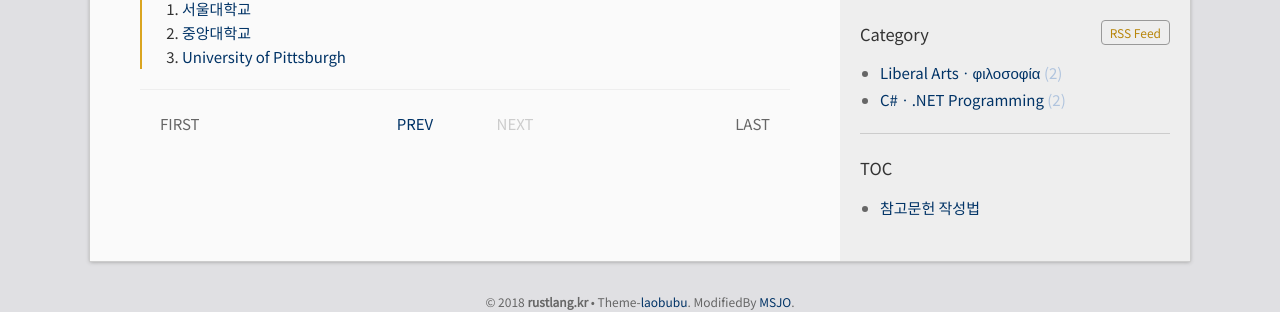
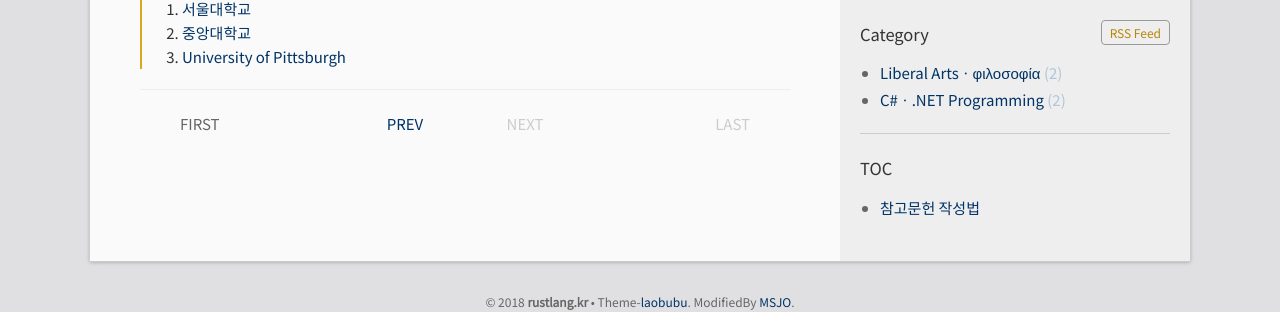
Before and after one commit to DebugJO/rustlang, a Jekyll site: the page built from _posts/2018-10-02-1.md, in a window 1280 px wide. Shown: the part 562-874 px from the top of the page. Built offline with Jekyll 4.4.1, drawn with Linux system fonts in a browser that asks for light colours.

Commit message:
Update post.html

```diff
--- a/_layouts/post.html
+++ b/_layouts/post.html
@@ -15,36 +15,41 @@ layout: default
 
   {% include comment.html %}
 
-<!-- 구분선 복구 -->
+<!-- 구분선 -->
 <hr style="border: 0; border-top: 1px solid #eee; margin: 20px 0;">
 
-<div class="pagination" style="display: flex; justify-content: center; align-items: center; padding: 0 20px;">
+<div class="pagination" style="display: flex; justify-content: center; align-items: center; padding: 0 40px;">
+  {% assign first_post = site.posts.first %}
+  {% assign oldest_post = site.posts.last %}
 
-  <!-- FIRST (왼쪽 여백 확보) -->
   <div style="flex: 1; text-align: left;">
-    {% assign first_post = site.posts.first %}
-    <a href="{{ first_post.url | relative_url }}" style="text-decoration: none; font-weight: normal; color: #666;">FIRST</a>
+    {% if page.url == first_post.url %}
+      <span style="color: #ccc; cursor: default;">FIRST</span>
+    {% else %}
+      <a href="{{ first_post.url | relative_url }}" style="text-decoration: none; font-weight: normal; color: #666;">FIRST</a>
+    {% endif %}
   </div>
 
-  <!-- 중앙 그룹 (PREV & NEXT) -->
-  <div style="flex: 2; display: flex; justify-content: center; gap: 50px;">
+  <div style="flex: 2; display: flex; justify-content: center; gap: 70px;">
     {% if page.next %}
-      <a href="{{ page.next.url | relative_url }}" class="next" style="min-width: 50px; text-align: center; text-decoration: none;">PREV</a>
+      <a href="{{ page.next.url | relative_url }}" style="min-width: 50px; text-align: center; text-decoration: none;">PREV</a>
     {% else %}
-      <span class="next" style="color: #ccc; min-width: 50px; text-align: center;">PREV</span>
+      <span style="color: #ccc; min-width: 50px; text-align: center;">PREV</span>
     {% endif %}
 
     {% if page.previous %}
-      <a href="{{ page.previous.url | relative_url }}" class="previous" style="min-width: 50px; text-align: center; text-decoration: none;">NEXT</a>
+      <a href="{{ page.previous.url | relative_url }}" style="min-width: 50px; text-align: center; text-decoration: none;">NEXT</a>
     {% else %}
-      <span class="previous" style="color: #ccc; min-width: 50px; text-align: center;">NEXT</span>
+      <span style="color: #ccc; min-width: 50px; text-align: center;">NEXT</span>
     {% endif %}
   </div>
 
-  <!-- LAST (오른쪽 여백 확보) -->
   <div style="flex: 1; text-align: right;">
-    {% assign oldest_post = site.posts.last %}
-    <a href="{{ oldest_post.url | relative_url }}" style="text-decoration: none; font-weight: normal; color: #666;">LAST</a>
+    {% if page.url == oldest_post.url %}
+      <span style="color: #ccc; cursor: default;">LAST</span>
+    {% else %}
+      <a href="{{ oldest_post.url | relative_url }}" style="text-decoration: none; font-weight: normal; color: #666;">LAST</a>
+    {% endif %}
   </div>
 </div>
 
```
